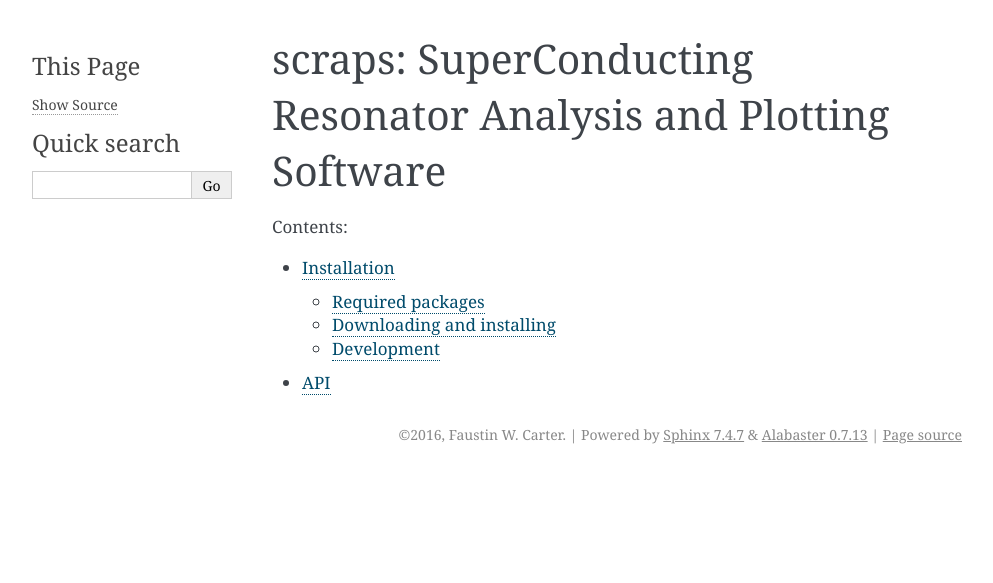
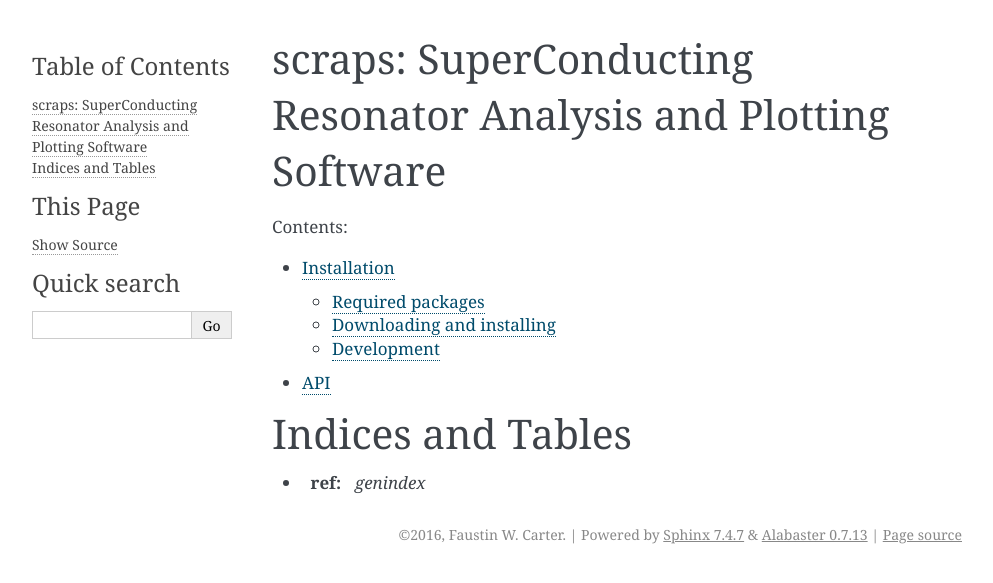
Before and after one commit to FaustinCarter/scraps, a Sphinx documentation site: the page built from docs/index.rst, in a window 1280 px wide. Shown: the top 583 px of the page, without its empty margins (148-1141 px from the left). Built offline with Sphinx 7.4.7, drawn with Linux system fonts in a browser that asks for light colours.

Commit message:
more docs updating

```diff
--- a/docs/index.rst
+++ b/docs/index.rst
@@ -13,3 +13,7 @@ Contents:
 
    installation
    api
+
+Indices and Tables
+==================
+* :ref: `genindex`
```
